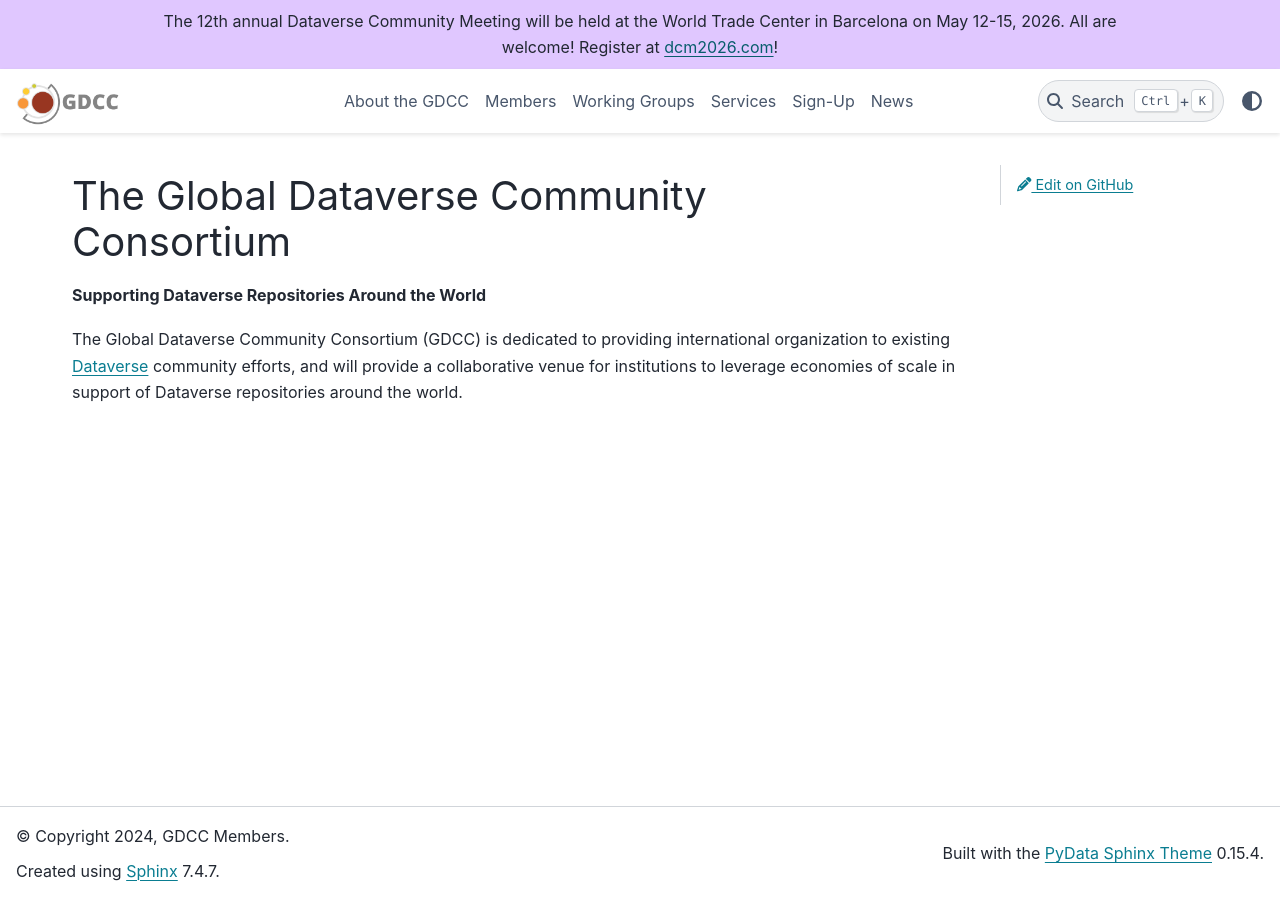
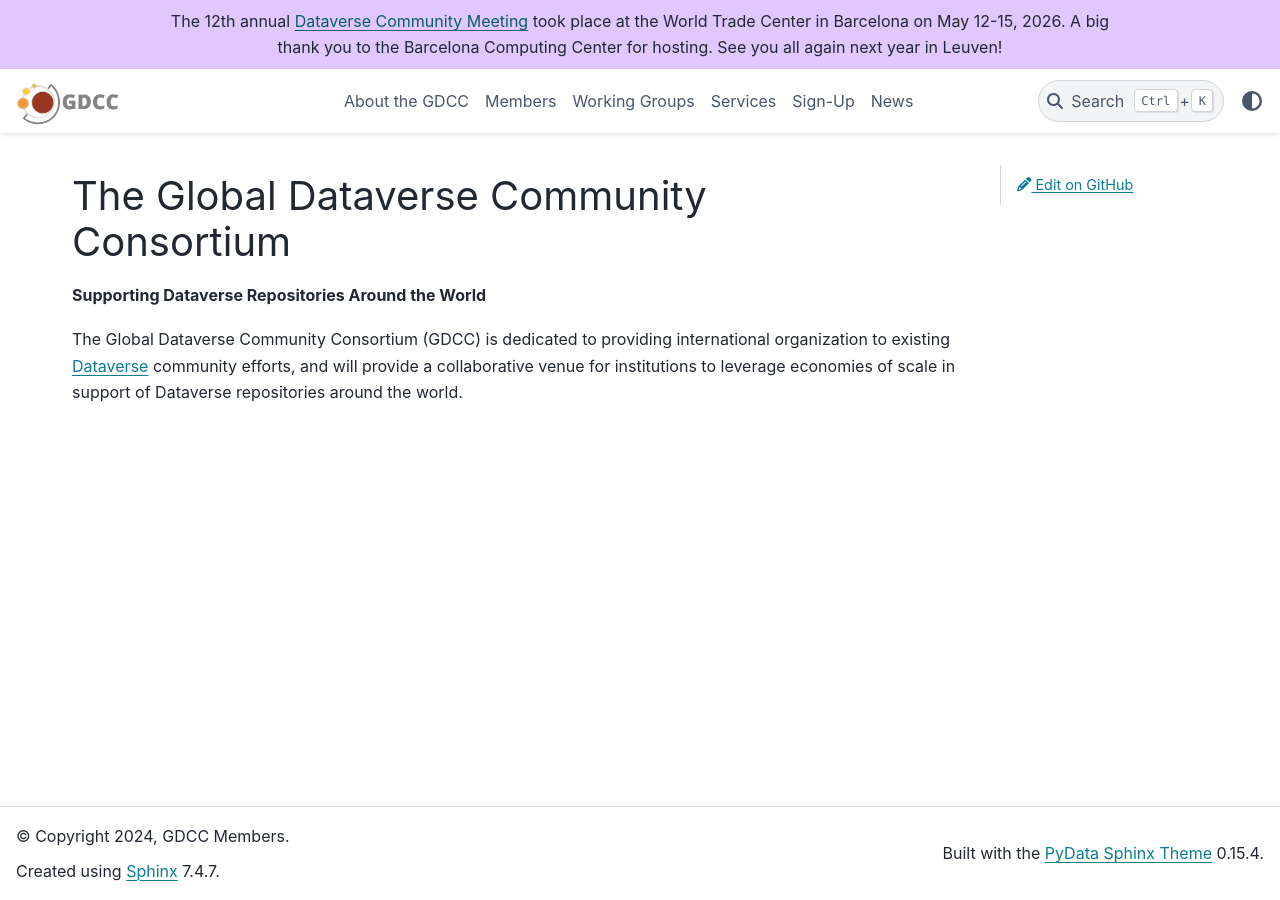
Before and after one commit to gdcc/www.gdcc.io, a Sphinx documentation site: the page built from source/index.md, in a window 1280 px wide. Built offline with Sphinx 7.4.7 and the PyData theme 0.15.4, drawn with Linux system fonts in a browser that asks for light colours.

Commit message:
Change the DCM26 announcement to indicate it's over.

```diff
--- a/source/conf.py
+++ b/source/conf.py
@@ -30,7 +30,7 @@
   # see https://pydata-sphinx-theme.readthedocs.io/en/stable/user_guide/source-buttons.html
   "use_edit_page_button": True,
   # see https://pydata-sphinx-theme.readthedocs.io/en/stable/user_guide/announcements.html
-  "announcement": "The 12th annual Dataverse Community Meeting will be held at the World Trade Center in Barcelona on May 12-15, 2026. All are welcome! Register at <a href='https://dcm2026.com'>dcm2026.com</a>!",
+  "announcement": "The 12th annual <a href='https://dcm2026.com'>Dataverse Community Meeting</a> took place at the World Trade Center in Barcelona on May 12-15, 2026. A big thank you to the Barcelona Computing Center for hosting. See you all again next year in Leuven!",
 }
 html_context = {
     "github_user": "gdcc",
```
